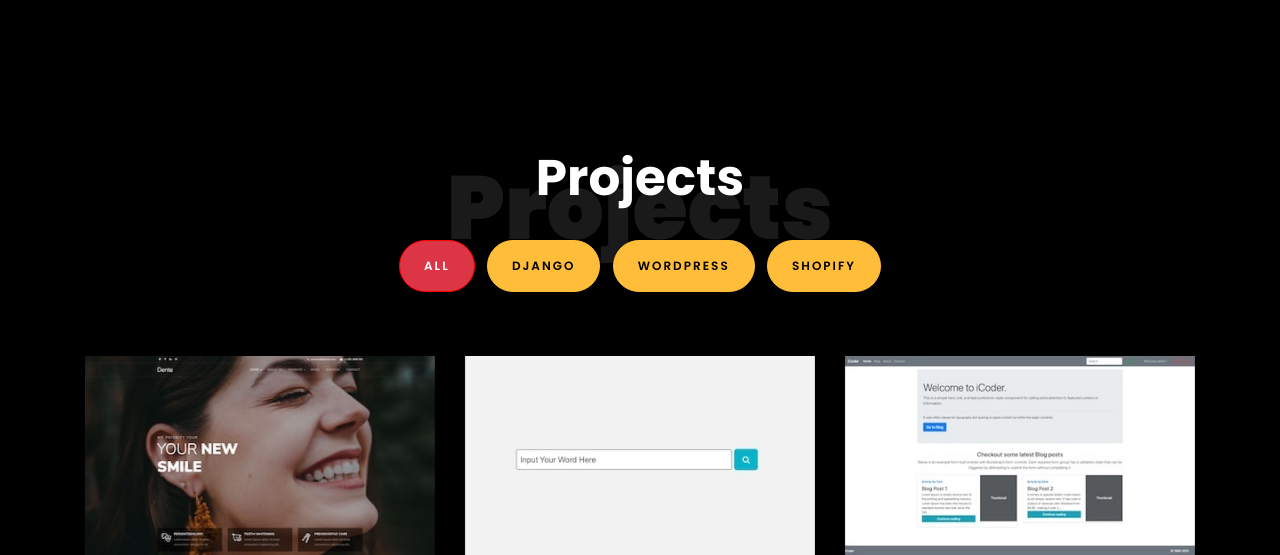
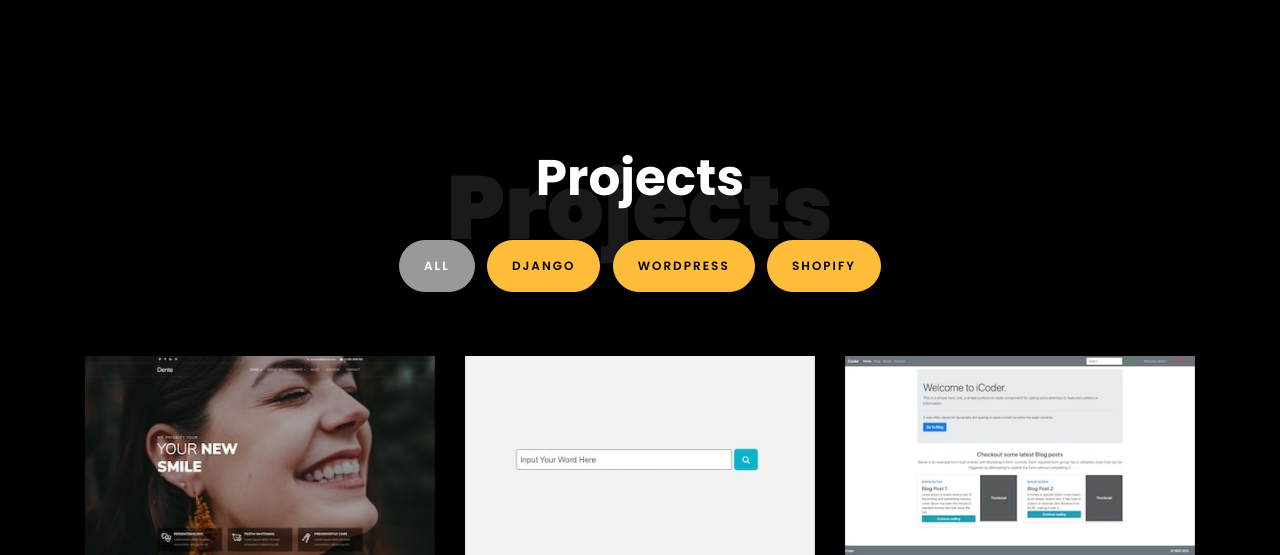
Before and after one commit to omkarhcode/MyPortfolio, a Django app: page / in a window 1280 px wide, after a click on "Projects". Shown: the part 4888-5443 px from the top of the page. Run offline with Django 3.2, Linux system fonts and the light colour scheme; some libraries are stand-ins or nearby versions; some web fonts are replaced.

Commit message:
In project section removed type=button and change active n hover color for the same

```diff
--- a/static/website/css/custom-style.css
+++ b/static/website/css/custom-style.css
@@ -1,10 +1,10 @@
 .owl-carousel.owl-drag .owl-item {
 	touch-action:  pan-y;
 }
-.filtering .filter-button:hover,
-.filtering .active {
-	background-color: #dc3545 !important;
-    border-color: #ff0000 !important;
+#projects-section .filtering .filter-button:hover,
+#projects-section .filtering .filter-button.active {
+	background: #999999 !important;
+    border: 1px solid #999999 !important;
     color: #ffffff !important;
 }
 
--- a/website/templates/home-sections/projects.html
+++ b/website/templates/home-sections/projects.html
@@ -6,10 +6,10 @@
                 <h1 class="big big-2">Projects</h1>
                 <h2 class="mb-4">Projects</h2>
                 <!-- <p>Far far away, behind the word mountains, far from the countries Vokalia and Consonantia</p> -->
-                <span class="btn btn-primary py-3 px-4 mx-1 mb-3 filter-button active" type="button" data-filter="*">All</span>
-                <span class="btn btn-primary py-3 px-4 mx-1 mb-3 filter-button" type="button" data-filter=".show-django">Django</span>
-                <span class="btn btn-primary py-3 px-4 mx-1 mb-3 filter-button" type="button" data-filter=".show-wordpress">Wordpress</span>
-                <span class="btn btn-primary py-3 px-4 mx-1 mb-3 filter-button" type="button" data-filter=".show-shopify">Shopify</span>
+                <span class="btn btn-primary py-3 px-4 mx-1 mb-3 filter-button active" data-filter="*">All</span>
+                <span class="btn btn-primary py-3 px-4 mx-1 mb-3 filter-button" data-filter=".show-django">Django</span>
+                <span class="btn btn-primary py-3 px-4 mx-1 mb-3 filter-button" data-filter=".show-wordpress">Wordpress</span>
+                <span class="btn btn-primary py-3 px-4 mx-1 mb-3 filter-button" data-filter=".show-shopify">Shopify</span>
                 <!-- <span class="btn btn-primary py-3 px-4 mx-1 mb-3 filter-button" type="button" data-filter=".show-css">Flask</span> -->
             </div>
         </div>
```
